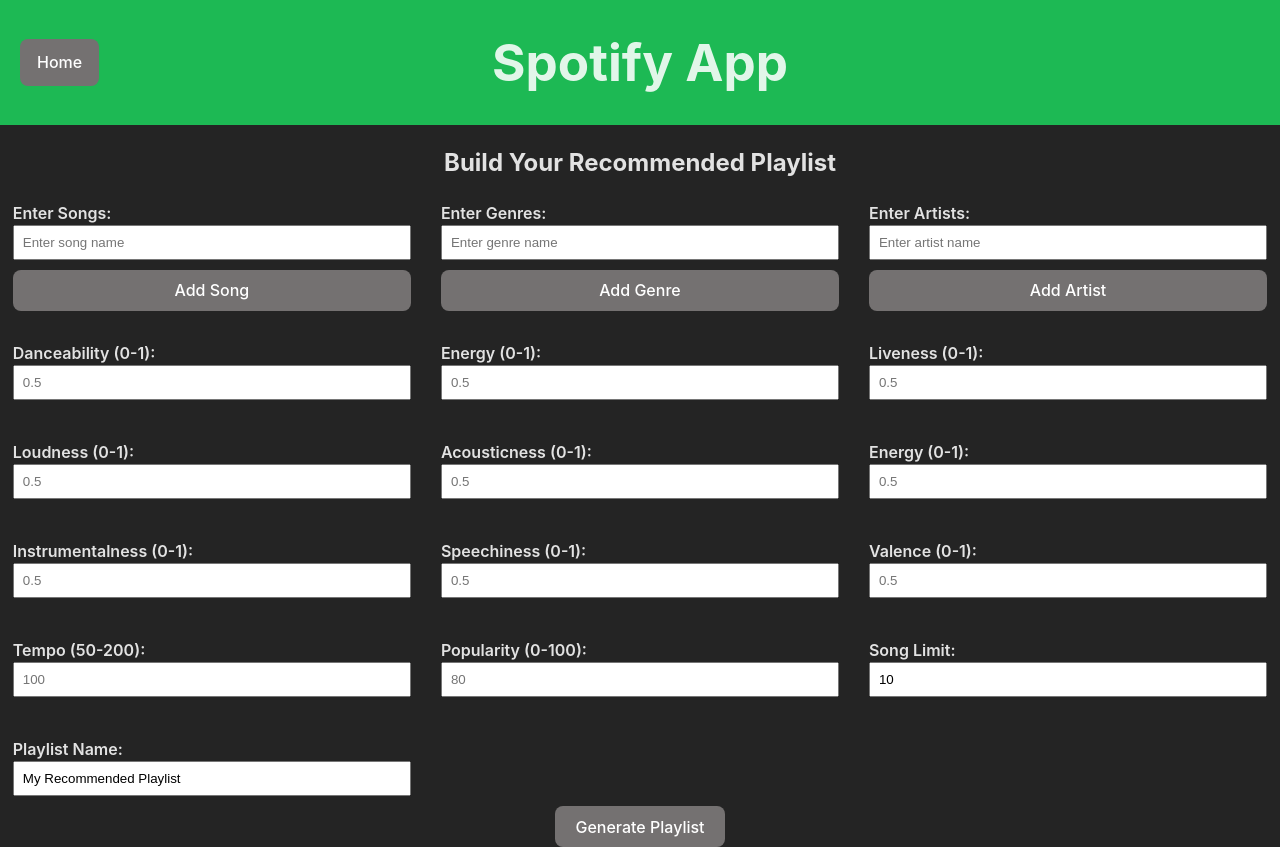
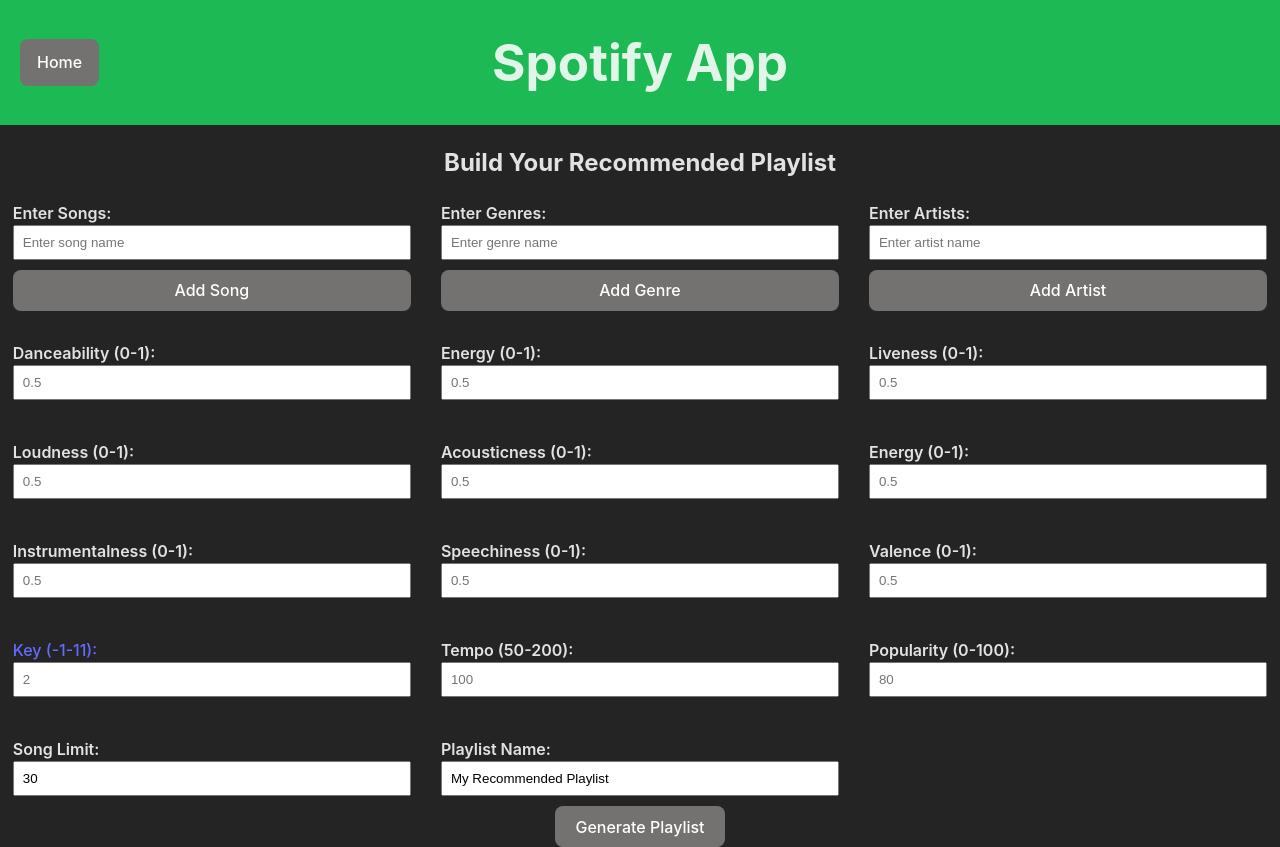
Before and after one commit to hslaney07/Minion, a React (Vite) app: page /Spotify/PlayListBuilder in a window 1280 px wide. Built offline with nearby package versions, Linux system fonts and the light colour scheme.

Commit message:
small updates to playlist builder

```diff
--- a/src/elements/PlaylistBuilder.jsx
+++ b/src/elements/PlaylistBuilder.jsx
@@ -23,12 +23,13 @@
   const [liveness, setLiveness] = useState('');
   const [loudness, setLoudness] = useState('');
   const [popularity, setPopularity] = useState('');
-  const [songLimit, setSongLimit] = useState(10);
+  const [songLimit, setSongLimit] = useState(30);
   const [acousticness, setAcousticness] = useState('');
   const [instrumentalness, setInstrumentalness] = useState('');
   const [speechiness, setSpeechiness] = useState('');
   const [valence, setValence] = useState('');
   const [tempo, setTempo] = useState('');
+  const [key, setKey] = useState('');
 
   const getID = async (name, type = 'artist') => {
     try {
@@ -139,6 +140,11 @@
     try {
       const params = new URLSearchParams();
 
+      if (!(artistNames.length > 0) && ! (genres.length > 0) && !(trackNames.length > 0)){
+        alert('Need to provide at least one seed (artist, genre, or track)');
+        return;
+      }
+
       if (artistNames.length > 0) {
         const artistIds = await Promise.all(
           artistNames.map(name => getID(name, 'artist'))
@@ -167,6 +173,7 @@
       if (speechiness !== '') params.append('target_speechiness', speechiness);
       if (valence !== '') params.append('target_valence', valence);
       if (tempo !== '') params.append('target_tempo', tempo);
+      if (key !== '') params.append('target_key', key);
 
       params.append('limit', songLimit);
 
@@ -439,7 +446,20 @@
               onChange={(e) => setValence(e.target.value === '' ? '' : parseFloat(e.target.value))}
             />
           </label>
-
+          <label>
+            <a href="https://en.wikipedia.org/wiki/Pitch_class#Other_ways_to_label_pitch_classes" target="_blank" rel="noopener noreferrer">
+            Key (-1-11):
+            </a>
+            <input
+              type="number"
+              step="1"
+              min="-1"
+              max="11"
+              placeholder="2"
+              value={key}
+              onChange={(e) => setKey(e.target.value === '' ? '' : parseFloat(e.target.value))}
+            />
+          </label>
           <label>
             Tempo (50-200):
             <input
```
